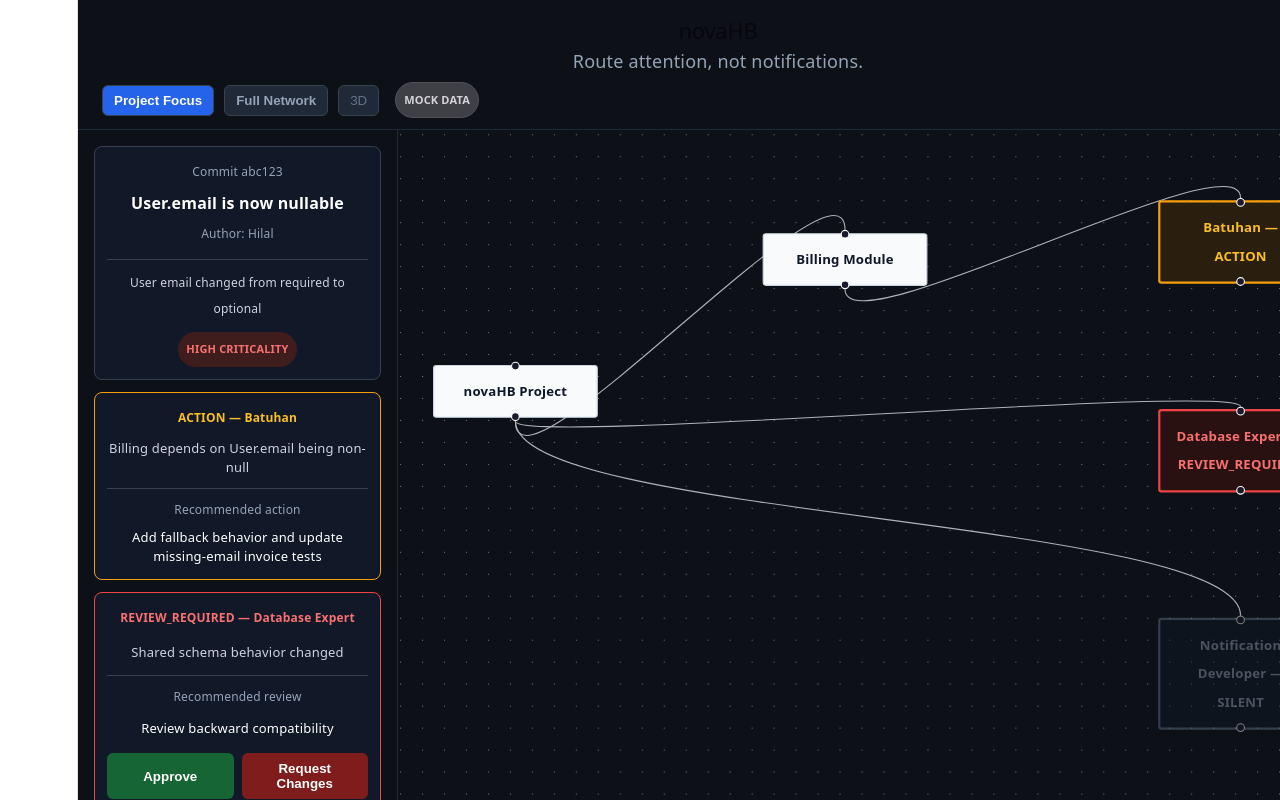
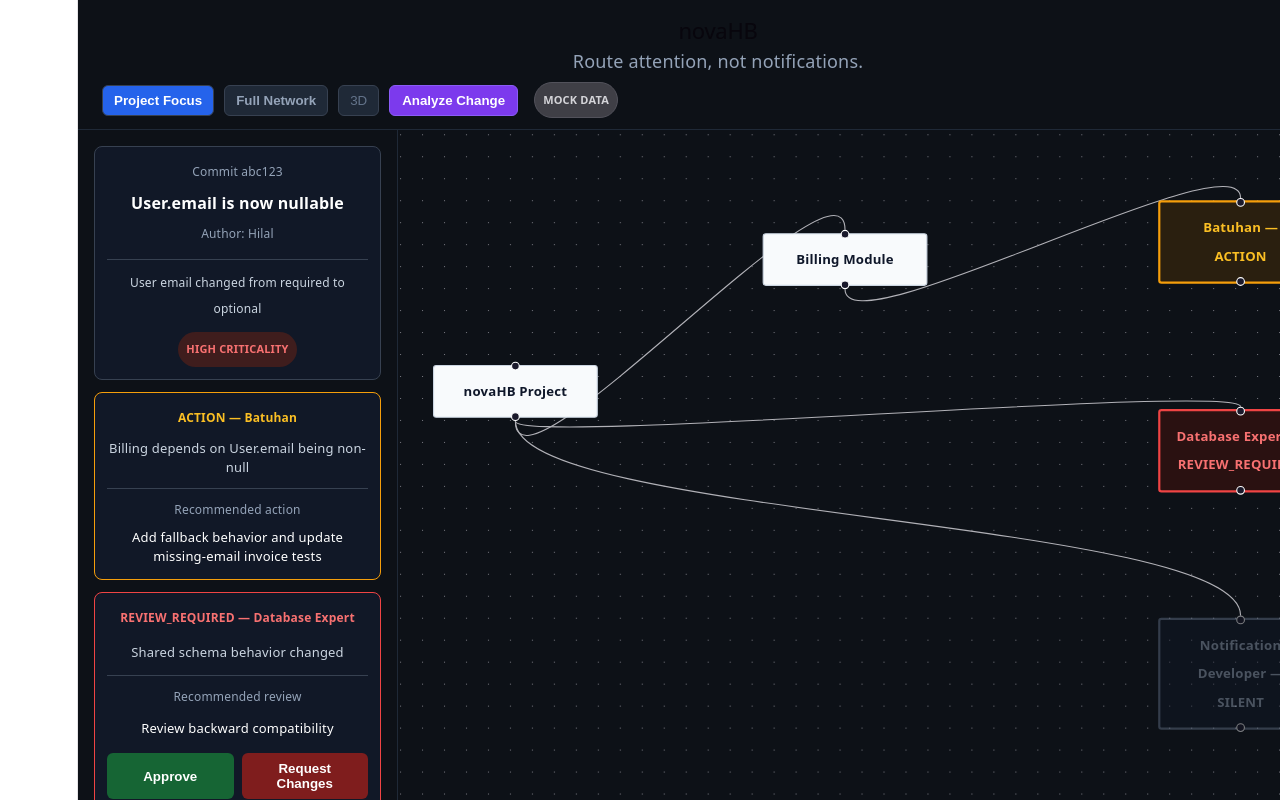
Before and after one commit to 1Hilal7/novahb-ibm-bob-hackathon, a React app in the folder frontend/: page / in a window 1280 px wide. Shown: the top 800 px of the page. Built offline with nearby package versions, Linux system fonts and the light colour scheme; no server answers; the HTML template or start-up script is replaced by a standard one.

Commit message:
feat: add analyze flow and routing highlights

```diff
--- a/frontend/src/App.css
+++ b/frontend/src/App.css
@@ -182,3 +182,20 @@
     border-right-color: var(--border);
   }
 }
+.analysis-highlight {
+  animation: analysisPulse 1.8s ease-out;
+}
+
+@keyframes analysisPulse {
+  0% {
+    box-shadow: inset 0 0 0 2px rgba(124, 58, 237, 0.8);
+  }
+
+  50% {
+    box-shadow: inset 0 0 40px rgba(124, 58, 237, 0.18);
+  }
+
+  100% {
+    box-shadow: inset 0 0 0 0 rgba(124, 58, 237, 0);
+  }
+}
--- a/frontend/src/App.jsx
+++ b/frontend/src/App.jsx
@@ -4,7 +4,7 @@ import '@xyflow/react/dist/style.css'
 import './App.css'
 
 import mockImpactReport from './mockImpactReport'
-import { fetchLatestImpact, submitReview } from './api'
+import { analyzeChange, fetchLatestImpact, submitReview } from './api'
 
 function getDecisionStyle(decision) {
   if (decision === 'ACTION') {
@@ -86,6 +86,9 @@ function App() {
   const [viewMode, setViewMode] = useState('project')
   const [impactReport, setImpactReport] = useState(mockImpactReport)
   const [dataSource, setDataSource] = useState('mock')
+  const [isAnalyzing, setIsAnalyzing] = useState(false)
+const [hasAnalyzed, setHasAnalyzed] = useState(true)
+const [showResultHighlight, setShowResultHighlight] = useState(false)
 
   async function handleReview(decision) {
   try {
@@ -101,6 +104,31 @@ function App() {
 
   if (decision === 'request_changes') {
     setReviewDecision('changes_requested')
+  }
+}
+async function handleAnalyze() {
+  setIsAnalyzing(true)
+  setHasAnalyzed(false)
+  setShowResultHighlight(true)
+
+setTimeout(() => {
+  setShowResultHighlight(false)
+}, 1800)
+
+  try {
+    const data = await analyzeChange()
+    setImpactReport(data)
+    setDataSource('live')
+  } catch (error) {
+    console.warn('Backend unavailable, using mock analysis')
+
+    await new Promise((resolve) => setTimeout(resolve, 1200))
+
+    setImpactReport(mockImpactReport)
+    setDataSource('mock')
+  } finally {
+    setIsAnalyzing(false)
+    setHasAnalyzed(true)
   }
 }
 
@@ -310,6 +338,21 @@ function App() {
             }}
           >
             3D
+          </button>
+          <button
+  onClick={handleAnalyze}
+  disabled={isAnalyzing}
+  style={{
+    background: isAnalyzing ? '#374151' : '#7c3aed',
+    color: 'white',
+    border: '1px solid #8b5cf6',
+    padding: '7px 12px',
+    borderRadius: '6px',
+    fontWeight: '700',
+    cursor: isAnalyzing ? 'not-allowed' : 'pointer',
+  }}
+>
+  {isAnalyzing ? 'Analyzing...' : 'Analyze Change'}
 </button>
 
           <div
@@ -756,7 +799,9 @@ function App() {
             background: '#0d1117',
           }}
         >
+          {hasAnalyzed ? (
   <ReactFlow
+  className={showResultHighlight ? 'analysis-highlight' : ''}
     nodes={
       viewMode === 'full'
         ? fullNetworkNodes
@@ -775,6 +820,20 @@ function App() {
     <Background />
     <Controls position="bottom-right" />
   </ReactFlow>
+) : (
+  <div
+    style={{
+      height: '100%',
+      display: 'flex',
+      alignItems: 'center',
+      justifyContent: 'center',
+      color: '#94a3b8',
+      fontSize: '14px',
+    }}
+  >
+    Analyzing semantic change and routing attention...
+  </div>
+)}
         </main>
       </div>
     </div>
--- a/frontend/src/api.js
+++ b/frontend/src/api.js
@@ -29,3 +29,17 @@ export async function submitReview(developerId, decision) {
 
   return response.json()
 }
+export async function analyzeChange() {
+  const response = await fetch(`${API_BASE_URL}/analyze`, {
+    method: 'POST',
+    headers: {
+      'Content-Type': 'application/json',
+    },
+  })
+
+  if (!response.ok) {
+    throw new Error('Failed to analyze change')
+  }
+
+  return response.json()
+}
```
Lines whose indentation alone changed are shown as unchanged.
